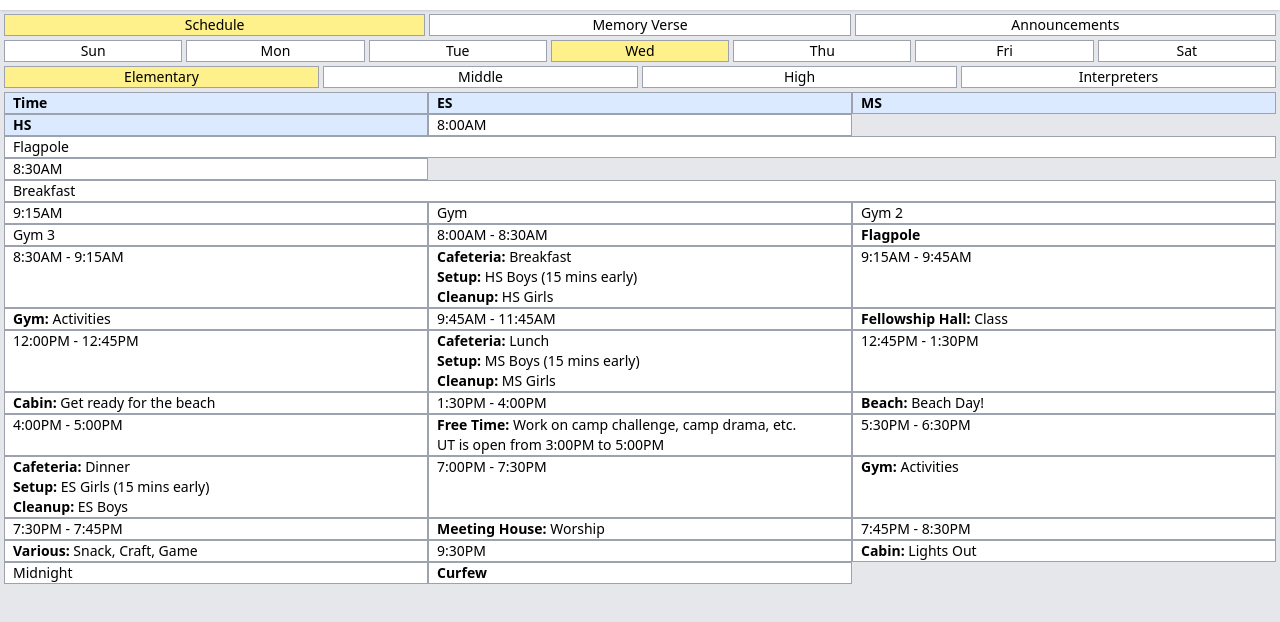
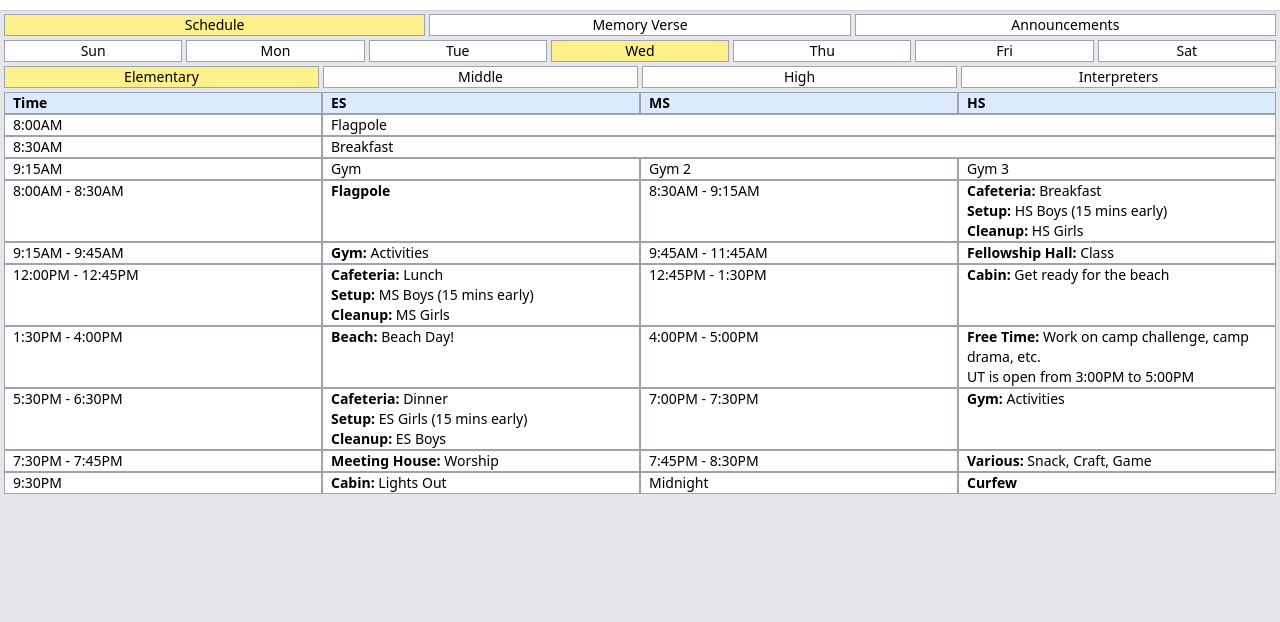
Before and after one commit to nwccd/2025, a plain HTML site: page sch-wed-terp.html in a window 1280 px wide. Shown: the part 50-672 px from the top of the page. Drawn offline with nearby package versions, Linux system fonts and the light colour scheme.

Commit message:
Update sch-wed-terp.html

```diff
--- a/sch-wed-terp.html
+++ b/sch-wed-terp.html
@@ -69,7 +69,7 @@
                 </div>
 
                 <div class="container grid grid-cols-1">
-                    <div class="grid grid-cols-3">
+                    <div class="grid grid-cols-4">
                         <div class="border border-gray-400 bg-blue-100 px-2 text-sm font-bold whitespace-nowrap">Time</div>
                         <div class="border border-gray-400 bg-blue-100 px-2 text-sm font-bold">ES</div>
                         <div class="border border-gray-400 bg-blue-100 px-2 text-sm font-bold">MS</div>
```
